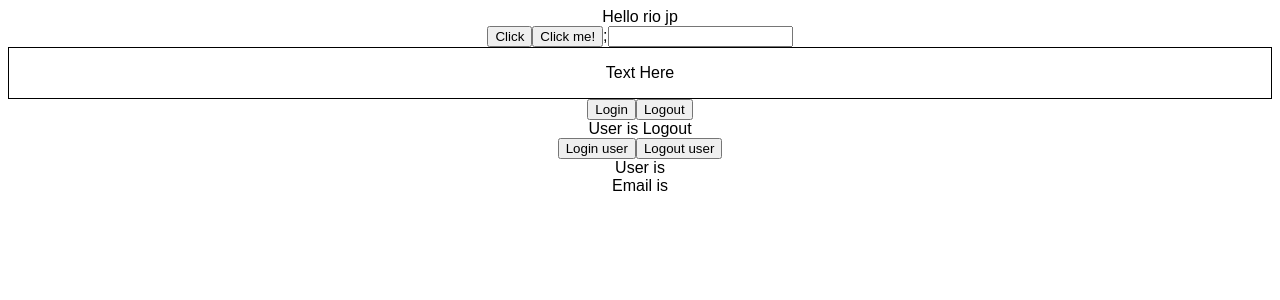
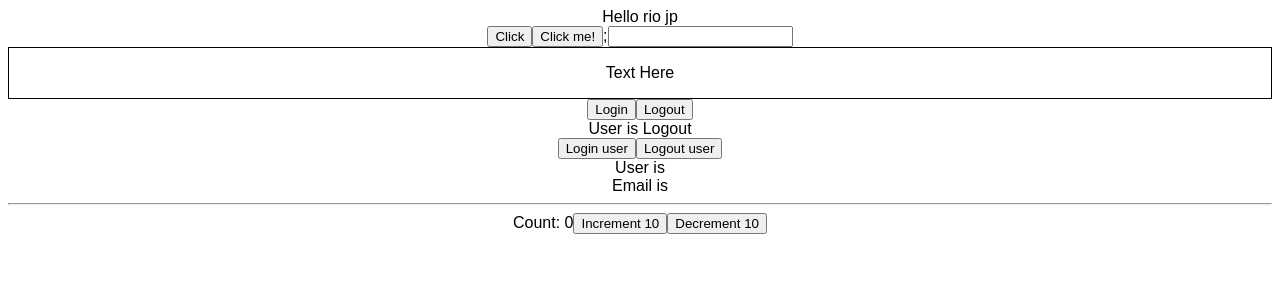
Before and after one commit to balinux/learn-react-typescript, a React (Create React App) app: page / in a window 1280 px wide. Shown: the top 300 px of the page. Built offline with nearby package versions, Linux system fonts and the light colour scheme.

Commit message:
12 - useReducer Hook

```diff
--- a/src/App.tsx
+++ b/src/App.tsx
@@ -11,6 +11,7 @@
 import { Container } from "./components/Container";
 import { LoggedIn } from "./components/state/LoggedIn";
 import { User } from "./components/state/User";
+import { Counter } from "./components/state/Counter";
 
 export default function App() {
   // constoh props data object
@@ -57,9 +58,7 @@
         <Heading children={"react component type"} />
       </Oscar> */}
       {/* contoh props button */}
-
       <Person name={person} />
-
       <Button
         handleClick={() => {
           alert("button clicked");
@@ -67,17 +66,16 @@
       />
       <Button2 onClick={handleClick} />;
       <Input value="" handleChange={(event) => console.log(event)} />
+      {/* example style props */}
+      <Container style={{ border: "1px solid black", padding: "1rem" }} />
+      {/* tes set state */}
+      <LoggedIn />
+      {/* implementasi usestate dengan type */}
+      <User />
 
-      {/* example style props */}
-      <Container style={{border:'1px solid black' ,padding:'1rem'}}/>
-
-    {/* tes set state */}
-    <LoggedIn/>
-
-
-    {/* implementasi usestate dengan type */}
-    <User/>
-
+      <hr />
+      {/* contoh use reduser */}
+      <Counter/>
     </div>
   );
 }
--- /dev/null
+++ b/src/components/state/Counter.tsx
@@ -0,0 +1,37 @@
+import { useReducer } from 'react'
+
+type CounterState = {
+  count: number
+}
+
+type CounterAction = {
+  type: string
+  payload: number
+}
+
+const initialState = { count: 0 }
+
+function reducer(state: CounterState, action: CounterAction) {
+  switch (action.type) {
+    case 'increment':
+      return { count: state.count + action.payload }
+    case 'decrement':
+      return { count: state.count - action.payload }
+    default:
+      return state
+  }
+}
+
+export const Counter = () => {
+  const [state, dispatch] = useReducer(reducer, initialState)
+  return (
+    <>
+      Count: {state.count}
+      <button onClick={() => dispatch({ type: 'increment', payload: 10 })}>
+        Increment 10
+      </button>
+      <button onClick={() => dispatch({ type: 'decrement', payload: 10 })}>
+        Decrement 10
+      </button>
+    </>
+  );}
```
